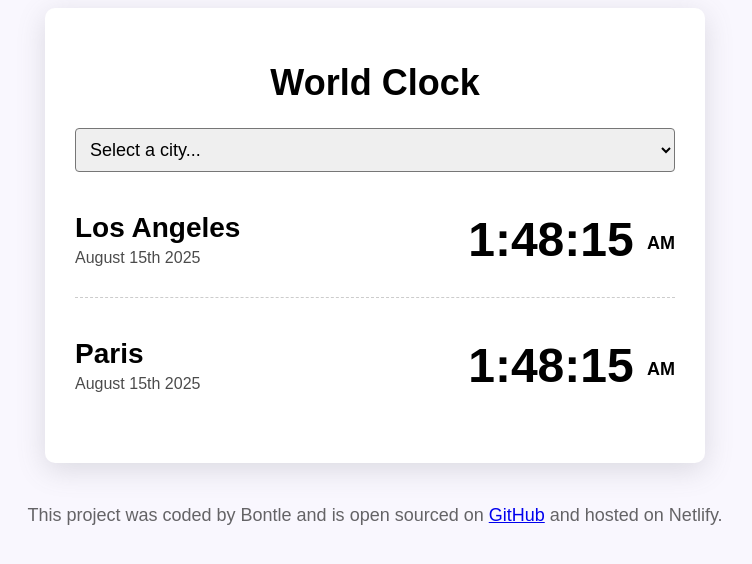
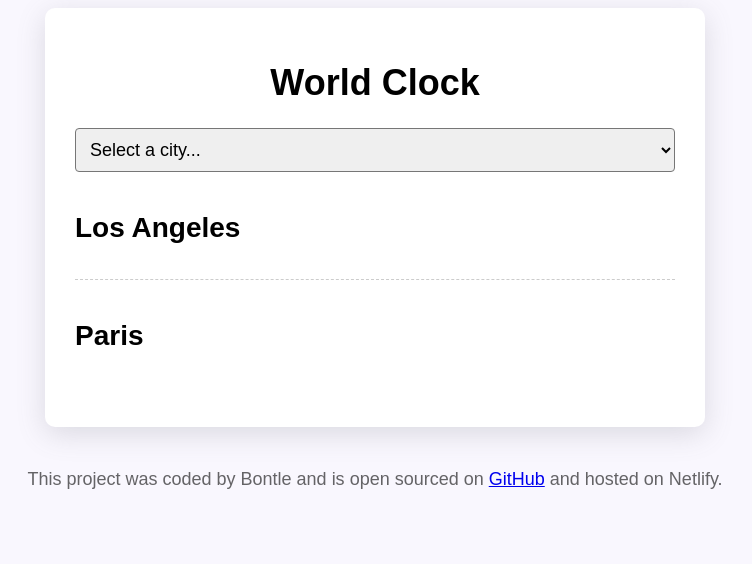
Before and after one commit to Bontle-tech/world-clock, a plain HTML site: page index.html in a window 1280 px wide. Shown: the whole page, without its empty margins (265-1017 px from the left). Drawn offline with nearby package versions, Linux system fonts and the light colour scheme; a script that the page names is missing.

Commit message:
Removed the dummy data for the date and time.

```diff
--- a/index.html
+++ b/index.html
@@ -21,16 +21,16 @@
       <div class="city" id="los-angeles">
         <div>
           <h2>Los Angeles</h2>
-          <div class="date">August 15th 2025</div>
+          <div class="date"></div>
         </div>
-        <div class="time">1:48:15 <small>AM</small></div>
+        <div class="time"></div>
       </div>
       <div class="city" id="paris">
         <div>
           <h2>Paris</h2>
-          <div class="date">August 15th 2025</div>
+          <div class="date"></div>
         </div>
-        <div class="time">1:48:15 <small>AM</small></div>
+        <div class="time"></div>
       </div>
     </div>
     <footer>
```
